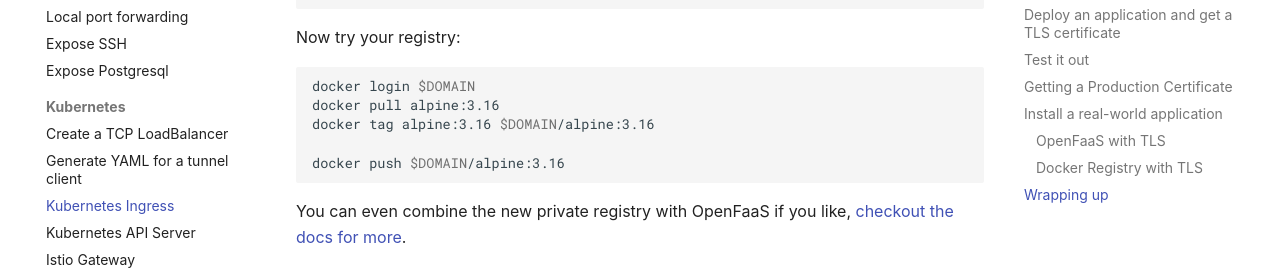
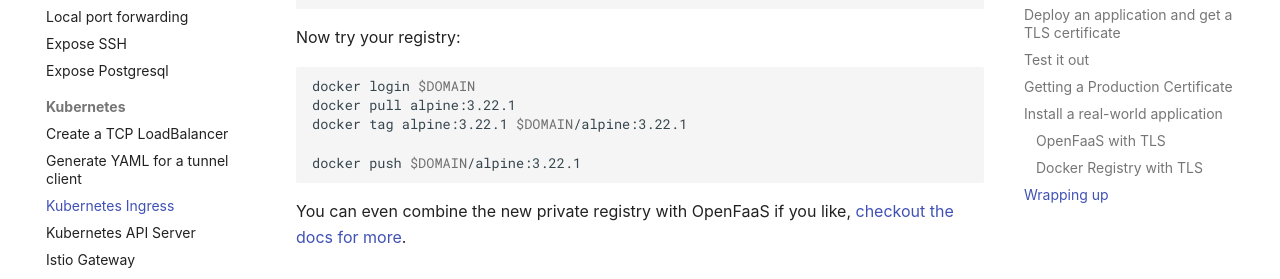
Before and after one commit to inlets/docs.inlets.dev, an MkDocs documentation site: the page built from docs/tutorial/kubernetes-ingress.md, in a window 1280 px wide and 900 px high, scrolled down 8187 px. Shown: the part 300-579 px from the top of the window. Built offline with MkDocs 1.6.1 and Material for MkDocs 9.7.7, drawn with Linux system fonts in a browser that asks for light colours; some web fonts are replaced.

Commit message:
Update alpine version
Signed-off-by: Alex Ellis (OpenFaaS Ltd) <alexellis2@gmail.com>

````diff
--- a/docs/tutorial/kubernetes-ingress.md
+++ b/docs/tutorial/kubernetes-ingress.md
@@ -336,10 +336,10 @@ Now try your registry:
 
 ```bash
 docker login $DOMAIN
-docker pull alpine:3.16
-docker tag alpine:3.16 $DOMAIN/alpine:3.16
+docker pull alpine:3.22.1
+docker tag alpine:3.22.1 $DOMAIN/alpine:3.22.1
 
-docker push $DOMAIN/alpine:3.16
+docker push $DOMAIN/alpine:3.22.1
 ```
 
 You can even combine the new private registry with OpenFaaS if you like, [checkout the docs for more](https://docs.openfaas.com/).
````
